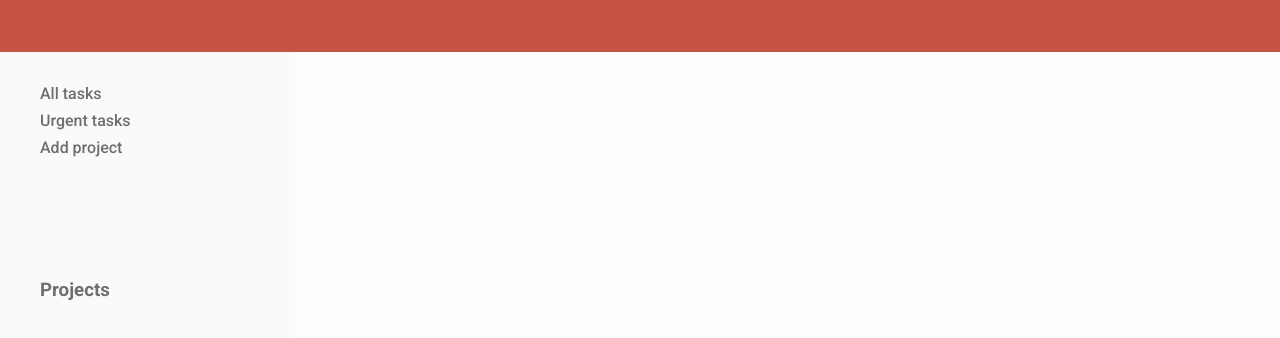
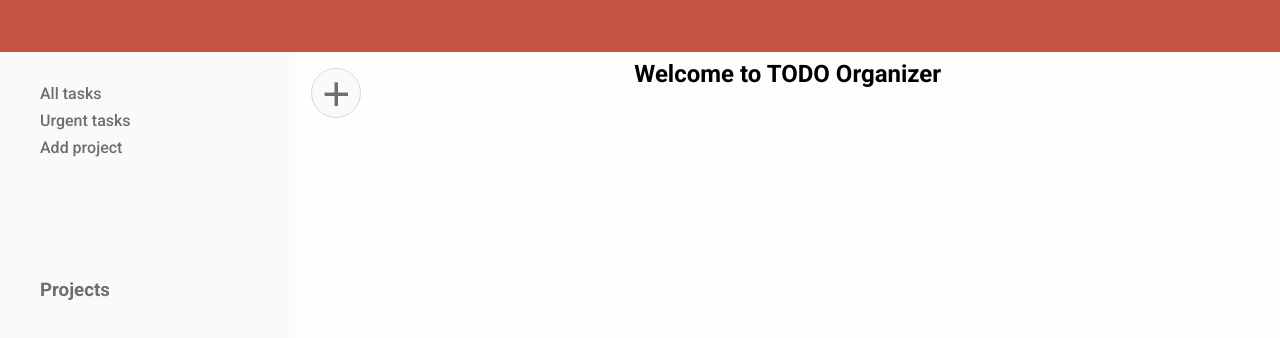
Before and after one commit to sesamDev/todo-app, a website built with webpack: page dist/index.html in a window 1280 px wide. Built offline with nearby package versions, Linux system fonts and the light colour scheme.

Commit message:
Refactored main-content
-Moved it to a separate js file.

```diff
--- /dev/null
+++ b/src/components/main-content.js
@@ -0,0 +1,28 @@
+import { toggleForm } from "../form/form";
+
+//Doc fragment for creating the DOM tree
+let fragmnt = document.createDocumentFragment();
+
+//Creating the main Side panel div
+const mainContent = document.createElement('div');
+mainContent.classList.add('main-content');
+
+//Creating and adding top Text
+const topText = document.createElement('h2');
+topText.innerText = 'Welcome to TODO Organizer'
+mainContent.appendChild(topText);
+
+//Add task button
+const addTaskButton = document.createElement('button');
+addTaskButton.setAttribute('id', 'addTaskButton');
+addTaskButton.innerText = '+';
+mainContent.appendChild(addTaskButton)
+addTaskButton.addEventListener('click', toggleForm);
+
+//Store the entire Main content inside of the fragment
+fragmnt.appendChild(mainContent);
+
+//Function to be used in index.js to initialize the side panel
+export function initMainContent() {
+    return document.body.appendChild(fragmnt);
+}
--- a/src/index.js
+++ b/src/index.js
@@ -1,20 +1,17 @@
 import { appendToBody, createDomElement, appendToTargetClass, appendChildrenToParent } from "./utils/dom_utils";
 import { createElement } from "./element/element";
-import { toggleForm } from "./form/form";
-import { createTodoItem } from "./todo_item/todo_item";
 import { initSidePanel } from "./side-panel/side-panel";
+import { initMainContent } from "./components/main-content";
 import './style.css'
 
 
 //Create main page elements
 const header = createElement('header', null, 'div', null);
 const headerTitle = createElement('title', null, 'h1', 'TODO Orginazer')
-//const sidePanel = createElement('side-panel', null, 'div', null);
-const mainContent = createElement('main-content', null, 'div', null);
 
 //Create an array of DOM elements for header, sidepanel and main content
-//const mainPageElementsDOM = createDomElement(header, sidePanel, mainContent);
-const mainPageElementsDOM = createDomElement(header, mainContent);
+const mainPageElementsDOM = createDomElement(header);
+initMainContent();
 initSidePanel();
 
 //Add to document.body
@@ -25,11 +22,3 @@ const headerTitleDOM = createDomElement(headerTitle);
 
 //Append title to header
 appendToTargetClass('.header', headerTitleDOM);
-
-//### MAIN CONTENT
-//Add task button
-const addTaskButton = document.createElement('button');
-addTaskButton.setAttribute('id', 'addTaskButton');
-addTaskButton.innerText = '+';
-appendToTargetClass('.main-content', [addTaskButton]);
-addTaskButton.addEventListener('click', toggleForm);
--- a/src/style.css
+++ b/src/style.css
@@ -36,7 +36,11 @@ body {
     background-color: var(--header-bg-color);
     display: flex;
     align-items: center;
-    justify-content: center;
+    justify-content: flex-start;
+}
+
+.header>h1 {
+    margin-left: 1rem;
 }
 
 .side-panel {
@@ -88,8 +92,16 @@ body {
 
 }
 
+.main-content>h2 {
+    grid-row: 1 / 2;
+    grid-column: 1 / 2;
+    justify-self: center;
+    margin-top: .5rem;
+}
+
 #addTaskButton {
     grid-row: 1 / 2;
+    grid-column: 1 / 2;
     height: 50px;
     width: 50px;
     background-color: var(--side-panel-bg-color);
```
